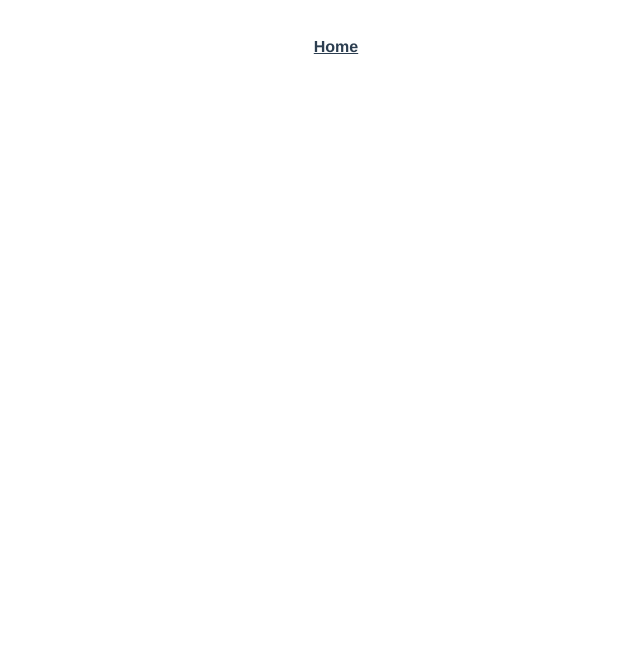
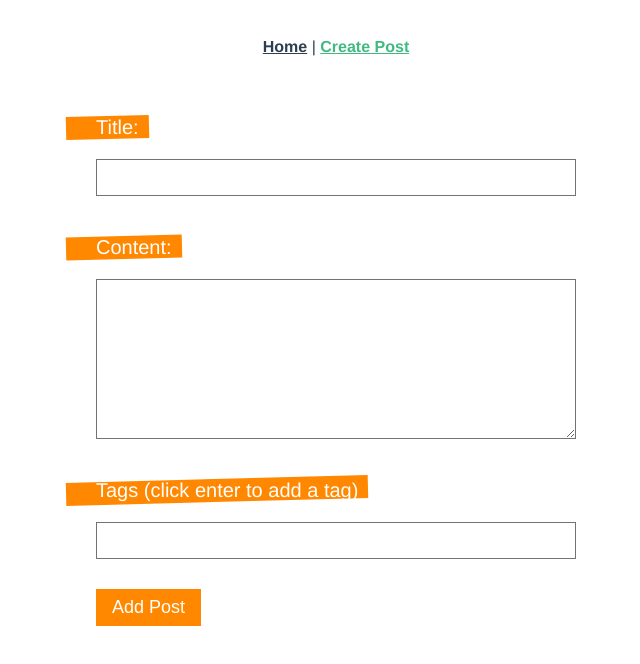
Before and after one commit to alexelmore/vue-blog-project, a Vue app in the folder blog-project/: page /create in a window 1280 px wide. Before the commit this address had no page. Shown: the top 664 px of the page, without its empty margins (304-944 px from the left). Built offline with nearby package versions, Linux system fonts and the light colour scheme.

Commit message:
Setup for adding a new post in the Create Component

```diff
--- a/blog-project/src/App.vue
+++ b/blog-project/src/App.vue
@@ -1,6 +1,7 @@
 <template>
   <nav>
-    <router-link to="/">Home</router-link>
+    <router-link to="/">Home</router-link> |
+    <router-link to="/create">Create Post</router-link>
   </nav>
   <router-view />
 </template>
--- a/blog-project/src/router/index.js
+++ b/blog-project/src/router/index.js
@@ -1,6 +1,7 @@
 import { createRouter, createWebHistory } from "vue-router";
 import HomeView from "../views/HomeView.vue";
 import Details from "../views/Details.vue";
+import Create from "../views/Create.vue";
 
 const routes = [
   {
@@ -14,6 +15,11 @@ const routes = [
     component: Details,
     props: true,
   },
+  {
+    path: "/create",
+    name: "Create",
+    component: Create,
+  },
 ];
 
 const router = createRouter({
--- /dev/null
+++ b/blog-project/src/views/Create.vue
@@ -0,0 +1,107 @@
+<template>
+  <div class="create">
+    <form @submit.prevent="handleSubmit">
+      <label>Title: </label>
+      <input required type="text" v-model="title" />
+      <label>Content: </label><textarea required v-model="body"></textarea>
+      <label>Tags (click enter to add a tag)</label>
+      <input required v-model="tag" @keydown.enter.prevent="handleKeyDown" />
+      <button>Add Post</button>
+      <div v-for="tag in tags" :key="tag" class="pill">#{{ tag }}</div>
+    </form>
+  </div>
+</template>
+
+<script>
+import { ref } from "@vue/reactivity";
+export default {
+  name: "Create",
+  setup() {
+    const title = ref("");
+    const body = ref("");
+    const tags = ref([]);
+    const tag = ref("");
+
+    const handleKeyDown = () => {
+      if (tag.value !== "" && !tags.value.includes(tag.value)) {
+        tags.value.push(tag.value.replace(/\s/, ""));
+      }
+      tag.value = "";
+    };
+
+    const handleSubmit = () => {
+      console.log(title.value, body.value, tags.value);
+    };
+    return {
+      body,
+      title,
+      tags,
+      tag,
+      handleKeyDown,
+      handleSubmit,
+    };
+  },
+};
+</script>
+
+<style>
+form {
+  max-width: 480px;
+  margin: 0 auto;
+  text-align: left;
+}
+input,
+textarea {
+  display: block;
+  margin: 10px 0;
+  width: 100%;
+  box-sizing: border-box;
+  padding: 10px;
+  border: 1px solid rgb(116, 114, 114);
+}
+textarea {
+  height: 160px;
+}
+label {
+  display: inline-block;
+  margin-top: 30px;
+  position: relative;
+  font-size: 20px;
+  color: white;
+  margin-bottom: 10px;
+}
+label::before {
+  content: "";
+  display: block;
+  width: 100%;
+  height: 100%;
+  background: #ff8800;
+  position: absolute;
+  z-index: -1;
+  padding-right: 40px;
+  left: -30px;
+  transform: rotateZ(-1.5deg);
+}
+button {
+  display: block;
+  margin-top: 30px;
+  background: #ff8800;
+  color: white;
+  border: none;
+  padding: 8px 16px;
+  font-size: 18px;
+}
+button:hover {
+  cursor: pointer;
+  opacity: 0.5;
+}
+.pill {
+  display: inline-block;
+  margin: 10px 10px 0 0;
+  color: #444;
+  background: #ddd;
+  padding: 8px;
+  border-radius: 20px;
+  font-size: 14px;
+}
+</style>
```
